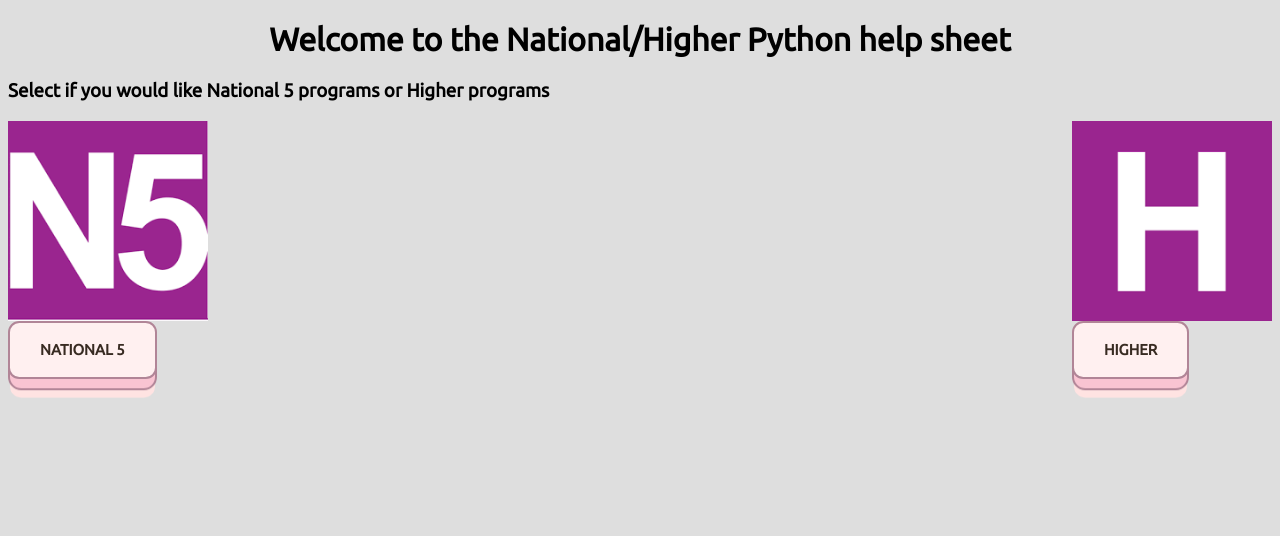
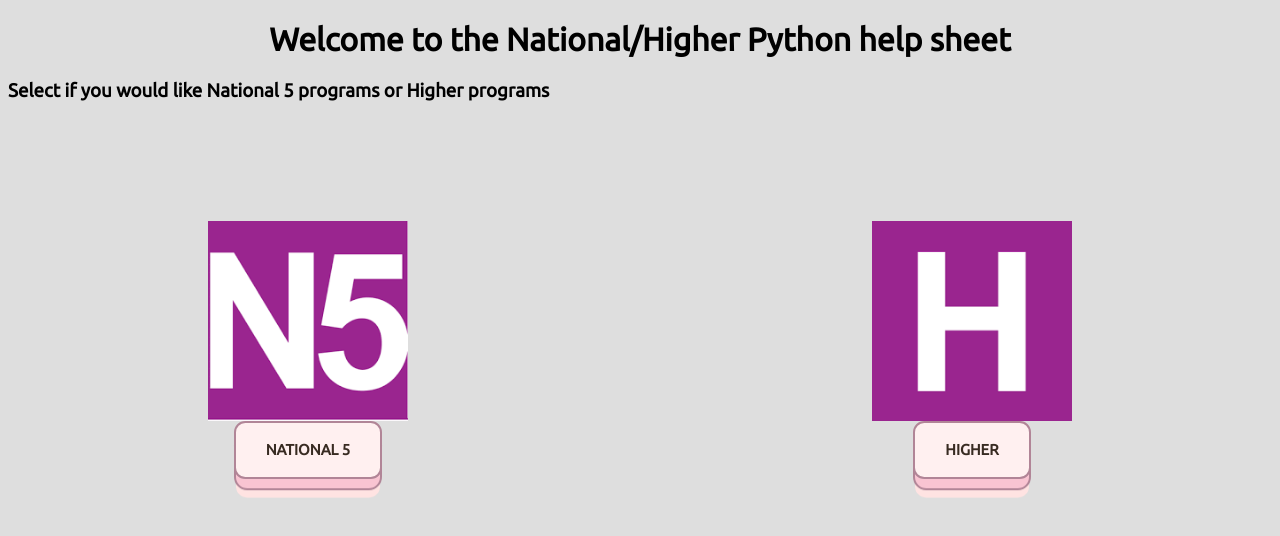
Before and after one commit to LeoDonnelly/Python-Help-Website, a plain HTML site: page index.html in a window 1280 px wide. Drawn offline with Linux system fonts and the light colour scheme.

Commit message:
updaing padding to home page

```diff
--- a/home.css
+++ b/home.css
@@ -79,7 +79,13 @@ img {
 }
 .right {
     float: right;
-  }
-  .left {
+    text-align: center;
+    padding-right: 200px;
+    padding-top: 100px;
+}
+.left {
     float: left ;
-  }
+    text-align: center;
+    padding-left: 200px;
+    padding-top: 100px;
+}
```
